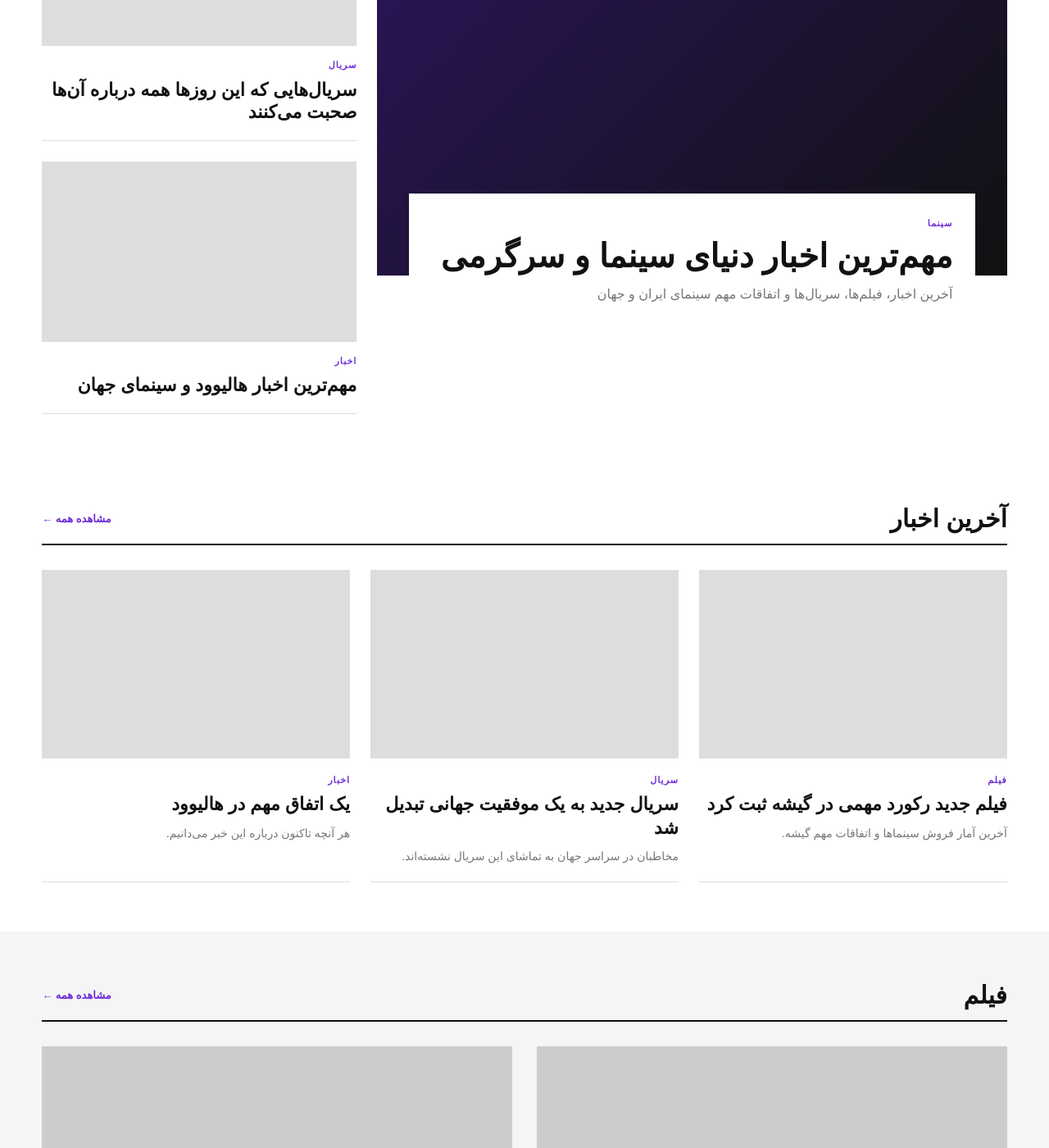
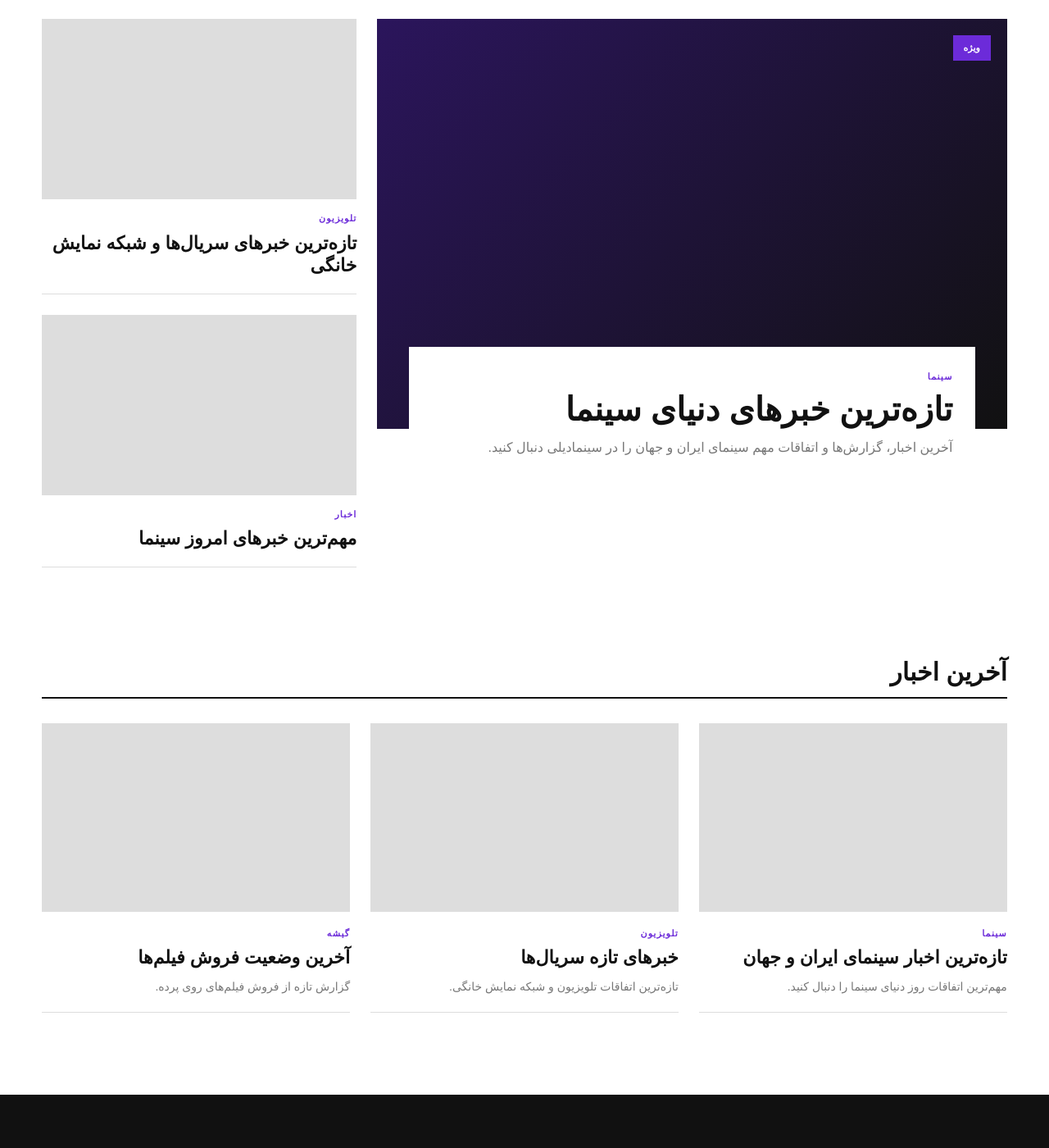
Before and after one commit to cinemadaily/cinemadaily, a Jekyll site: the page fa.html, which Jekyll copies as it is, in a window 1280 px wide and 1400 px high, scrolled down 288 px. Shown: the whole window at 82% size. Built offline with Jekyll 4.4.1, drawn with Linux system fonts in a browser that asks for light colours; some of the changed text lies outside the part shown.

Commit message:
Update fa.html with new titles and content

```diff
--- a/fa.html
+++ b/fa.html
@@ -2,117 +2,212 @@
 <html lang="fa" dir="rtl">
 
 <head>
+
     <meta charset="UTF-8">
-    <meta name="viewport" content="width=device-width, initial-scale=1.0">
 
-    <title>CinemaDaily | اخبار سینما و سرگرمی</title>
+    <meta
+        name="viewport"
+        content="width=device-width, initial-scale=1.0"
+    >
+
+    <title>سینمادیلی | اخبار سینما و تلویزیون</title>
+
+    <meta
+        name="description"
+        content="آخرین اخبار سینما، تلویزیون، گیشه و سرگرمی در سینمادیلی."
+    >
 
     <link rel="stylesheet" href="style.css">
+
 </head>
 
-<body>
 
-    <!-- TOP BAR -->
-    <div class="top-bar">
-        <div class="container top-bar-inner">
-
-            <div class="language">
-                <a href="index.html">EN</a>
-                <span>|</span>
-                <a href="fa.html" class="active">فارسی</a>
-            </div>
-
-            <div class="top-links">
-                <a href="#">Instagram</a>
-                <a href="#">Telegram</a>
-                <a href="#">WhatsApp</a>
-                <a href="#">جستجو</a>
-            </div>
-
-        </div>
-    </div>
+<body class="rtl-page">
 
 
     <!-- HEADER -->
-    <header>
 
-        <div class="container logo-row">
+    <header class="site-header">
 
-            <div class="logo">
-                CINEMA<span>DAILY</span>
+
+        <div class="header-main">
+
+
+            <div class="header-logo">
+
+                <a href="fa.html">
+
+                    <img
+                        src="images/logo2.jpeg"
+                        alt="CinemaDaily"
+                    >
+
+                </a>
+
             </div>
+
+
+            <div class="container header-bottom">
+
+
+                <div class="language">
+
+                    <a href="index.html">
+                        EN
+                    </a>
+
+                    <span>|</span>
+
+                    <a
+                        href="fa.html"
+                        class="active"
+                    >
+                        فارسی
+                    </a>
+
+                </div>
+
+
+                <div class="social-links">
+
+                    <a
+                        href="https://www.instagram.com/cinemadaily"
+                        target="_blank"
+                        rel="noopener"
+                    >
+                        Instagram
+                    </a>
+
+                    <a
+                        href="https://t.me/cinemadaily"
+                        target="_blank"
+                        rel="noopener"
+                    >
+                        Telegram
+                    </a>
+
+                    <a
+                        href="https://whatsapp.com/channel/0029Vb9QKWXF6sn2nelVPs2F"
+                        target="_blank"
+                        rel="noopener"
+                    >
+                        WhatsApp
+                    </a>
+
+                    <a
+                        href="https://m.youtube.com/cinemadailytv?ra=m"
+                        target="_blank"
+                        rel="noopener"
+                    >
+                        YouTube
+                    </a>
+
+                    <a href="#">
+                        Search
+                    </a>
+
+                </div>
+
+
+            </div>
+
 
         </div>
 
 
-        <nav>
+        <!-- NAVIGATION -->
+
+        <nav class="main-nav">
 
             <div class="container nav-inner">
 
-                <a href="fa.html">اخبار</a>
-                <a href="#">فیلم</a>
-                <a href="#">سریال</a>
-                <a href="#">نقد و بررسی</a>
-                <a href="#">گیشه</a>
-                <a href="#">جوایز</a>
-                <a href="#">تریلر</a>
-                <a href="#">ویژه</a>
+                <a href="#">
+                    اخبار
+                </a>
+
+                <a href="#">
+                    سینما
+                </a>
+
+                <a href="#">
+                    تلویزیون
+                </a>
+
+                <a href="#">
+                    نقد و بررسی
+                </a>
+
+                <a href="#">
+                    گیشه
+                </a>
+
+                <a href="#">
+                    جوایز
+                </a>
+
+                <a href="#">
+                    تریلرها
+                </a>
+
+                <a href="#">
+                    ویژه
+                </a>
 
             </div>
 
         </nav>
 
+
     </header>
 
 
+
     <!-- MAIN -->
+
     <main>
 
+
         <!-- HERO -->
+
         <section class="hero-section">
 
             <div class="container hero-grid">
 
+
                 <article class="hero-main">
 
+
                     <div class="hero-image">
-                        <div class="image-label">ویژه</div>
+
+                        <div class="image-label">
+                            ویژه
+                        </div>
+
                     </div>
+
 
                     <div class="hero-text">
 
-                        <span class="category">سینما</span>
+                        <span class="category">
+                            سینما
+                        </span>
 
                         <h1>
-                            مهم‌ترین اخبار دنیای سینما و سرگرمی
+                            تازه‌ترین خبرهای دنیای سینما
                         </h1>
 
                         <p>
-                            آخرین اخبار، فیلم‌ها، سریال‌ها و اتفاقات مهم سینمای ایران و جهان
+                            آخرین اخبار، گزارش‌ها و اتفاقات مهم سینمای ایران و جهان را در سینمادیلی دنبال کنید.
                         </p>
 
                     </div>
 
+
                 </article>
 
 
+
                 <div class="side-stories">
-
-                    <article class="story">
-
-                        <div class="story-image"></div>
-
-                        <div class="story-content">
-
-                            <span class="category">سریال</span>
-
-                            <h2>
-                                سریال‌هایی که این روزها همه درباره آن‌ها صحبت می‌کنند
-                            </h2>
-
-                        </div>
-
-                    </article>
 
 
                     <article class="story">
@@ -121,78 +216,65 @@
 
                         <div class="story-content">
 
-                            <span class="category">اخبار</span>
+                            <span class="category">
+                                تلویزیون
+                            </span>
 
                             <h2>
-                                مهم‌ترین اخبار هالیوود و سینمای جهان
+                                تازه‌ترین خبرهای سریال‌ها و شبکه نمایش خانگی
                             </h2>
 
                         </div>
 
                     </article>
 
+
+
+                    <article class="story">
+
+                        <div class="story-image"></div>
+
+                        <div class="story-content">
+
+                            <span class="category">
+                                اخبار
+                            </span>
+
+                            <h2>
+                                مهم‌ترین خبرهای امروز سینما
+                            </h2>
+
+                        </div>
+
+                    </article>
+
+
                 </div>
+
 
             </div>
 
         </section>
 
 
-        <!-- LATEST NEWS -->
+
+        <!-- LATEST -->
+
         <section class="section">
 
             <div class="container">
 
+
                 <div class="section-header">
 
-                    <h2>آخرین اخبار</h2>
-
-                    <a href="#">مشاهده همه ←</a>
+                    <h2>
+                        آخرین اخبار
+                    </h2>
 
                 </div>
 
 
                 <div class="news-grid">
-
-                    <article class="news-card">
-
-                        <div class="card-image"></div>
-
-                        <div class="card-content">
-
-                            <span class="category">فیلم</span>
-
-                            <h3>
-                                فیلم جدید رکورد مهمی در گیشه ثبت کرد
-                            </h3>
-
-                            <p>
-                                آخرین آمار فروش سینماها و اتفاقات مهم گیشه.
-                            </p>
-
-                        </div>
-
-                    </article>
-
-
-                    <article class="news-card">
-<div class="card-image"></div>
-
-                        <div class="card-content">
-
-                            <span class="category">سریال</span>
-
-                            <h3>
-                                سریال جدید به یک موفقیت جهانی تبدیل شد
-                            </h3>
-
-                            <p>
-                                مخاطبان در سراسر جهان به تماشای این سریال نشسته‌اند.
-                            </p>
-
-                        </div>
-
-                    </article>
 
 
                     <article class="news-card">
@@ -201,119 +283,85 @@
 
                         <div class="card-content">
 
-                            <span class="category">اخبار</span>
+                            <span class="category">
+                                سینما
+                            </span>
 
                             <h3>
-                                یک اتفاق مهم در هالیوود
+                                تازه‌ترین اخبار سینمای ایران و جهان
                             </h3>
 
                             <p>
-                                هر آنچه تاکنون درباره این خبر می‌دانیم.
+                                مهم‌ترین اتفاقات روز دنیای سینما را دنبال کنید.
                             </p>
 
                         </div>
 
                     </article>
 
+
+
+                    <article class="news-card">
+
+                        <div class="card-image"></div>
+
+                        <div class="card-content">
+
+                            <span class="category">
+                                تلویزیون
+                            </span>
+
+                            <h3>
+                                خبرهای تازه سریال‌ها
+                            </h3>
+
+                            <p>
+                                تازه‌ترین اتفاقات تلویزیون و شبکه نمایش خانگی.
+                            </p>
+
+                        </div>
+
+                    </article>
+
+
+
+                    <article class="news-card">
+
+                        <div class="card-image"></div>
+
+                        <div class="card-content">
+
+                            <span class="category">
+                                گیشه
+                            </span>
+
+                            <h3>
+                                آخرین وضعیت فروش فیلم‌ها
+                            </h3>
+
+                            <p>
+                                گزارش تازه از فروش فیلم‌های روی پرده.
+                            </p>
+
+                        </div>
+
+                    </article>
+
+
                 </div>
+
 
             </div>
 
         </section>
 
 
-        <!-- FILM -->
-        <section class="section gray-section">
-
-            <div class="container">
-
-                <div class="section-header">
-
-                    <h2>فیلم</h2>
-
-                    <a href="#">مشاهده همه ←</a>
-
-                </div>
-
-
-                <div class="feature-grid">
-
-                    <article class="feature-card">
-
-                        <div class="large-image"></div>
-
-                        <span class="category">فیلم</span>
-
-                        <h2>
-                            فیلم‌هایی که آینده سینما را شکل می‌دهند
-                        </h2>
-
-                    </article>
-
-
-                    <article class="feature-card">
-
-                        <div class="large-image"></div>
-
-                        <span class="category">نقد و بررسی</span>
-
-                        <h2>
-                            منتقدان درباره جدیدترین فیلم‌ها چه می‌گویند؟
-                        </h2>
-
-                    </article>
-
-                </div>
-
-            </div>
-
-        </section>
-
-
-        <!-- TV -->
-        <section class="section">
-
-            <div class="container">
-
-                <div class="section-header">
-
-                    <h2>سریال</h2>
-
-                    <a href="#">مشاهده همه ←</a>
-
-                </div>
-
-
-                <div class="tv-grid">
-
-                    <article>
-                        <div class="small-image"></div>
-                        <span class="category">سریال</span>
-                        <h3>موردانتظارترین سریال‌های آینده</h3>
-                    </article>
-
-                    <article>
-                        <div class="small-image"></div>
-                        <span class="category">سریال</span>
-                        <h3>این هفته چه سریال‌هایی ببینیم؟</h3>
-                    </article>
-
-                    <article>
-                        <div class="small-image"></div>
-                        <span class="category">استریمینگ</span>
-                        <h3>مهم‌ترین آثار جدید پلتفرم‌های استریم</h3>
-                    </article>
-
-                </div>
-
-            </div>
-
-        </section>
-
     </main>
 
 
+
     <!-- FOOTER -->
+
     <footer>
 
         <div class="container footer-inner">
@@ -323,26 +371,50 @@
             </div>
 
             <p>
-                اخبار سینما، تلویزیون و دنیای سرگرمی از ایران و سراسر جهان
+                اخبار سینما، تلویزیون و سرگرمی
             </p>
 
             <div class="footer-links">
 
-                <a href="#">Instagram</a>
-                <a href="#">YouTube</a>
-                <a href="#">Telegram</a>
-                <a href="#">WhatsApp</a>
-                <a href="#">تماس با ما</a>
+                <a
+                    href="https://www.instagram.com/cinemadaily"
+                    target="_blank"
+                >
+                    Instagram
+                </a>
+
+                <a
+                    href="https://t.me/cinemadaily"
+                    target="_blank"
+                >
+                    Telegram
+                </a>
+
+                <a
+                    href="https://whatsapp.com/channel/0029Vb9QKWXF6sn2nelVPs2F"
+                    target="_blank"
+                >
+                    WhatsApp
+                </a>
+
+                <a
+                    href="https://m.youtube.com/cinemadailytv?ra=m"
+                    target="_blank"
+                >
+                    YouTube
+                </a>
 
             </div>
 
             <div class="copyright">
-                © 2026 CinemaDaily. تمامی حقوق محفوظ است.
+                © 2026 CinemaDaily
             </div>
 
         </div>
 
     </footer>
 
+
 </body>
+
 </html>
```
